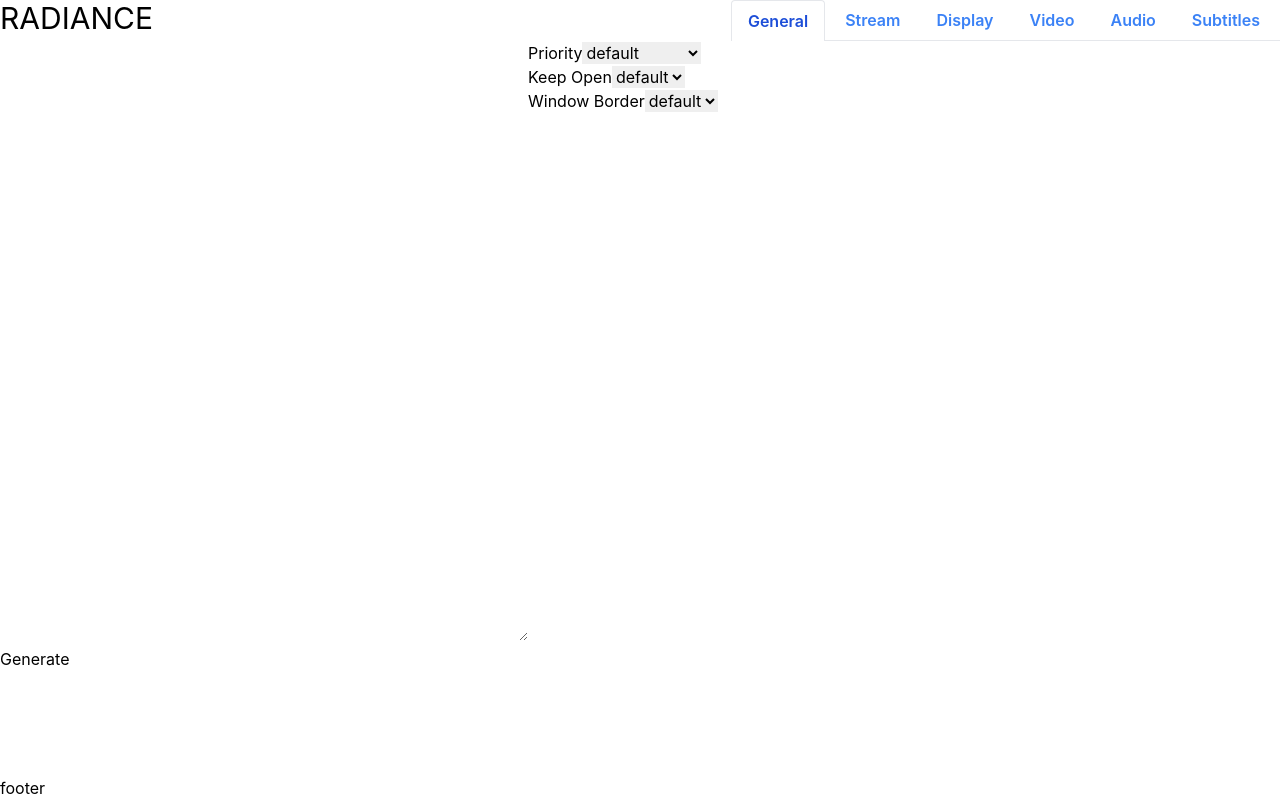
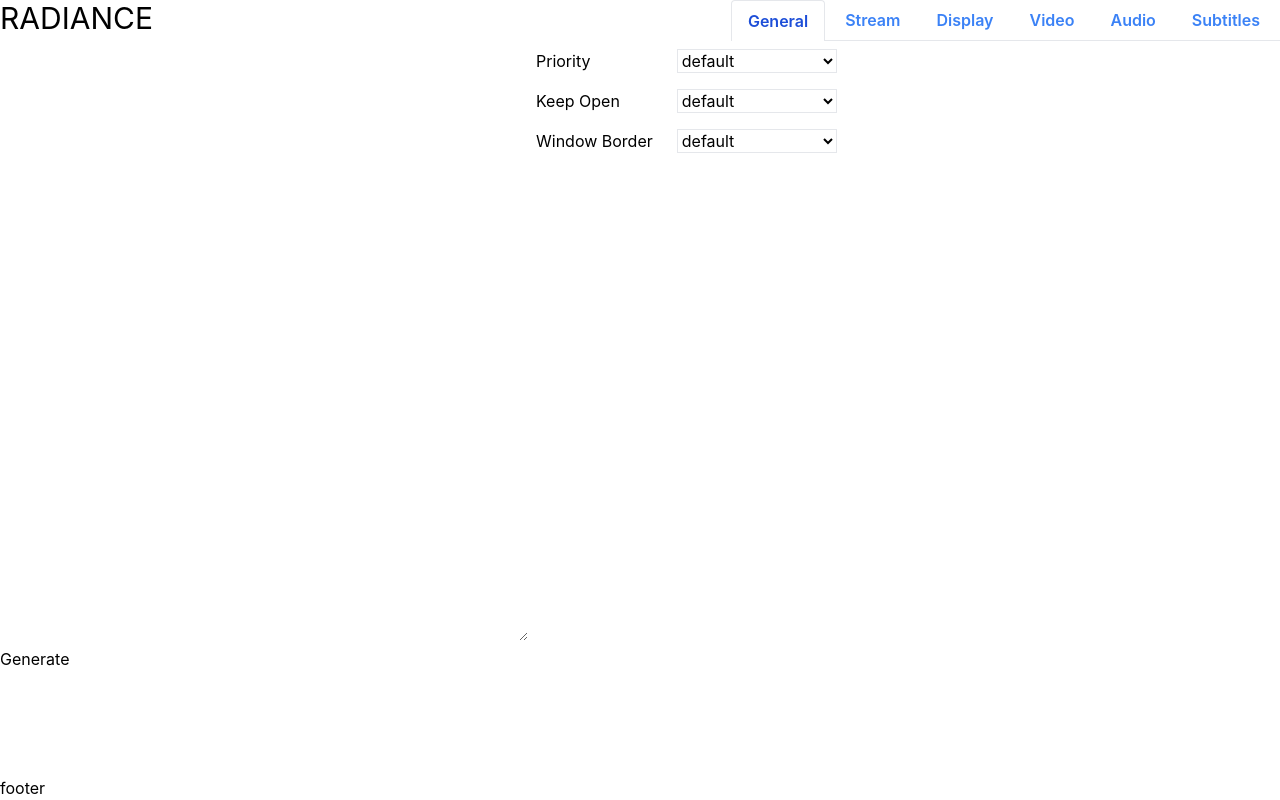
Before and after one commit to vishal-joshy/radiance, a React (Create React App) app: page / in a window 1280 px wide. Built offline with nearby package versions, Linux system fonts and the light colour scheme.

Commit message:
Add styles

```diff
--- a/src/components/DropDown/DropDown.tsx
+++ b/src/components/DropDown/DropDown.tsx
@@ -9,15 +9,19 @@ interface Props {
 
 function DropDown({ id, values, label, handleChange }: Props): ReactElement {
   return (
-    <div>
-      <label htmlFor={id}>{label}</label>
-      <select name={id} id={id} onChange={(e) => handleChange(e)}>
-        {values.map((value) => (
-          <option value={value}>{value}</option>
+    <div className={style.container}>
+      <label  htmlFor={id}>{label}</label>
+      <select className={style.select} name={id} id={id} onChange={(e) => handleChange(e)}>
+        {values.map((value,index) => (
+          <option key={index} value={value}>{value}</option>
         ))}
       </select>
     </div>
   );
 }
+const style={
+  container:"flex justify-between p-2 2-80",
+  select:"w-40 ml-6 bg-white border"
+}
 
 export default DropDown;
```
